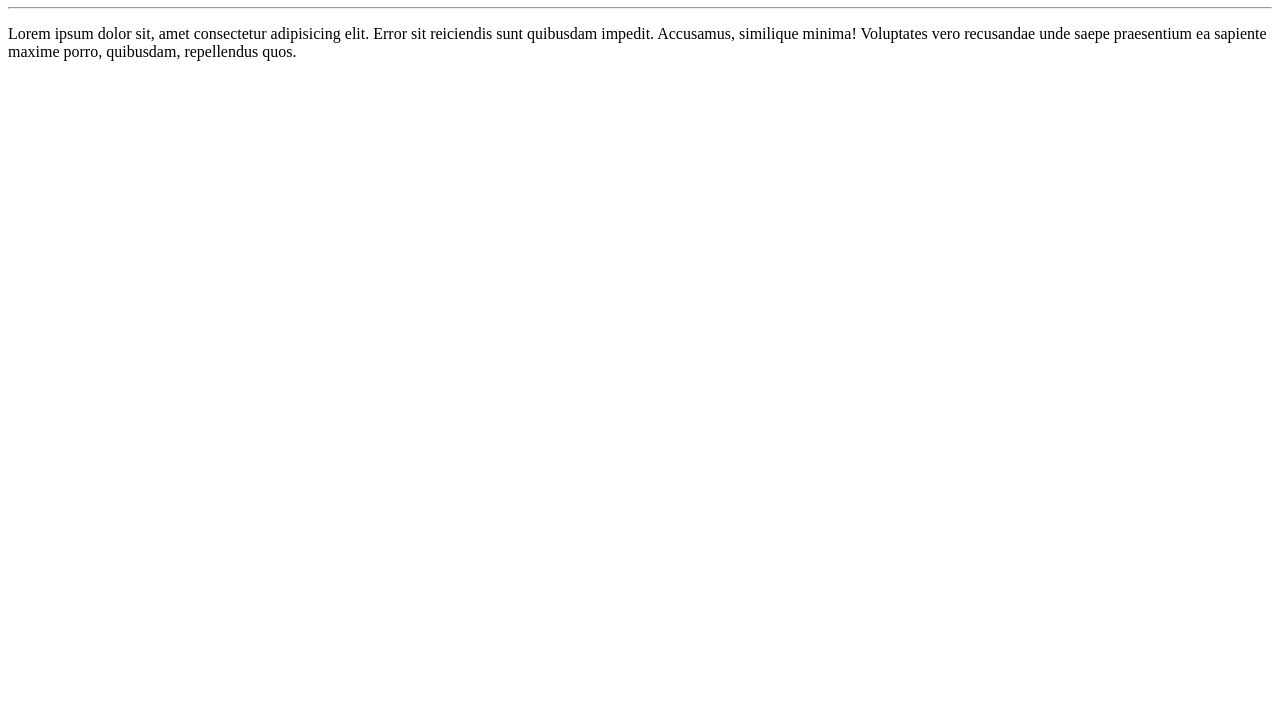
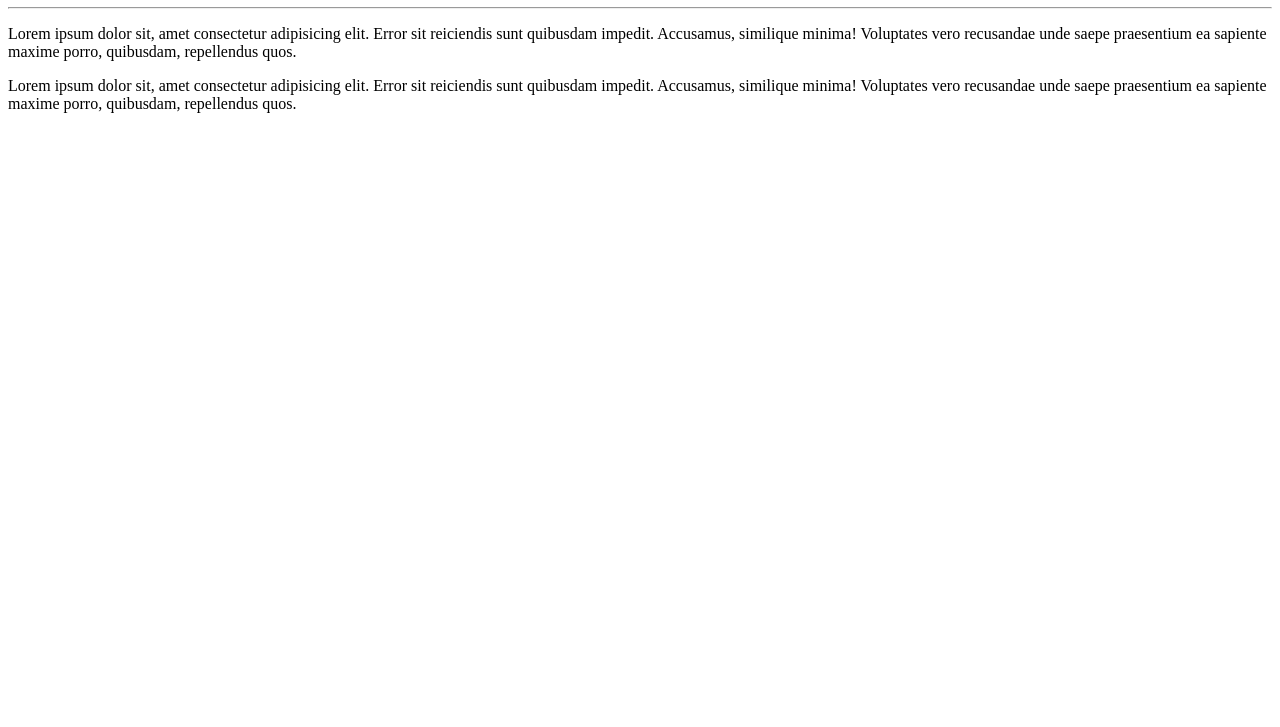
Before and after one commit to Brun0-menezes/Ola-Mundo, a plain HTML site: page site-exemplo/index.html in a window 1280 px wide. Shown: the part 73-800 px from the top of the page. Drawn offline with Linux system fonts and the light colour scheme.

Commit message:
adicionai um parágrafo

```diff
--- a/site-exemplo/index.html
+++ b/site-exemplo/index.html
@@ -9,5 +9,6 @@
     <h1>Olá, Mundo!</h1>
     <hr>
     <p>Lorem ipsum dolor sit, amet consectetur adipisicing elit. Error sit reiciendis sunt quibusdam impedit. Accusamus, similique minima! Voluptates vero recusandae unde saepe praesentium ea sapiente maxime porro, quibusdam, repellendus quos.</p>
+    <p>Lorem ipsum dolor sit, amet consectetur adipisicing elit. Error sit reiciendis sunt quibusdam impedit. Accusamus, similique minima! Voluptates vero recusandae unde saepe praesentium ea sapiente maxime porro, quibusdam, repellendus quos.</p>
 </body>
 </html>
```
